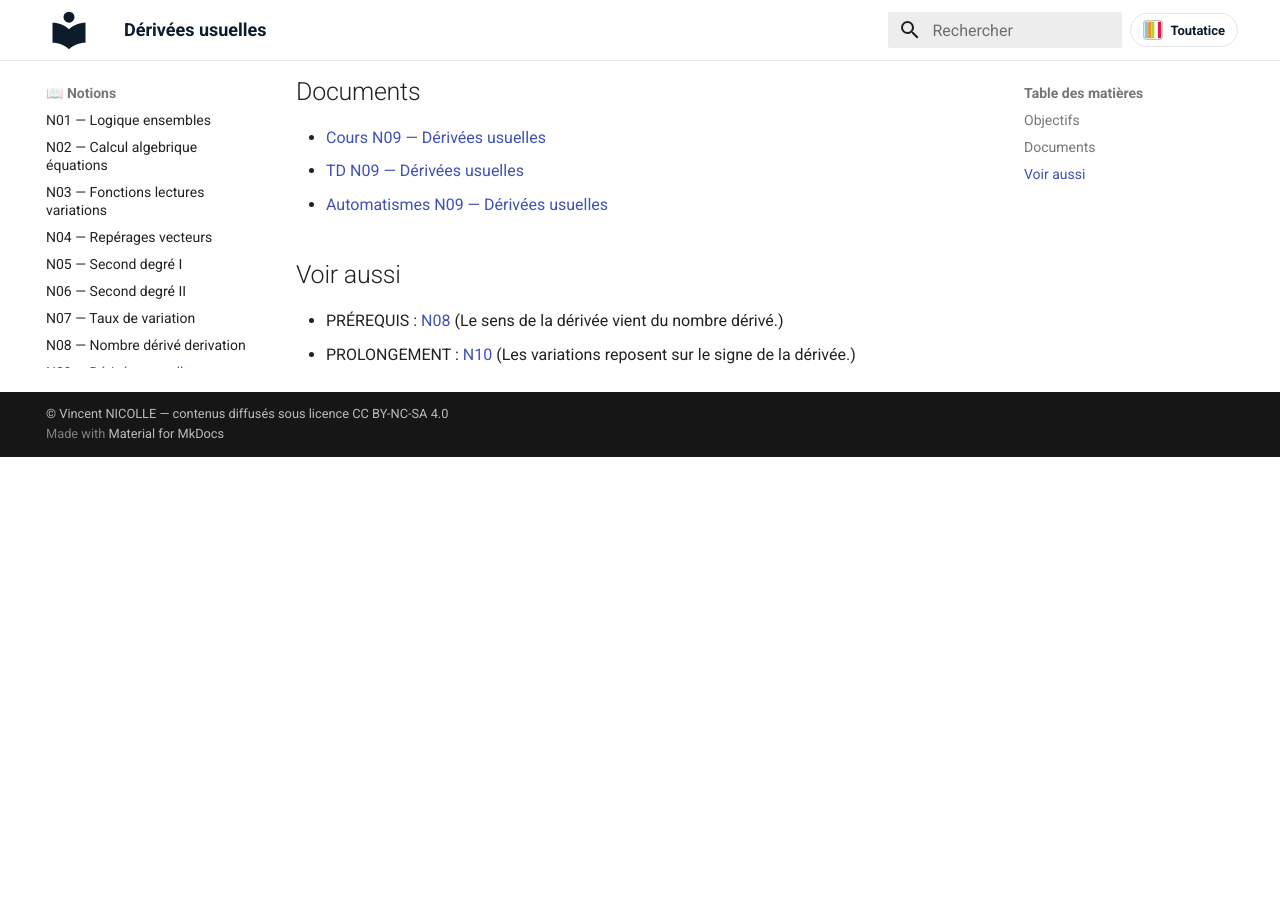
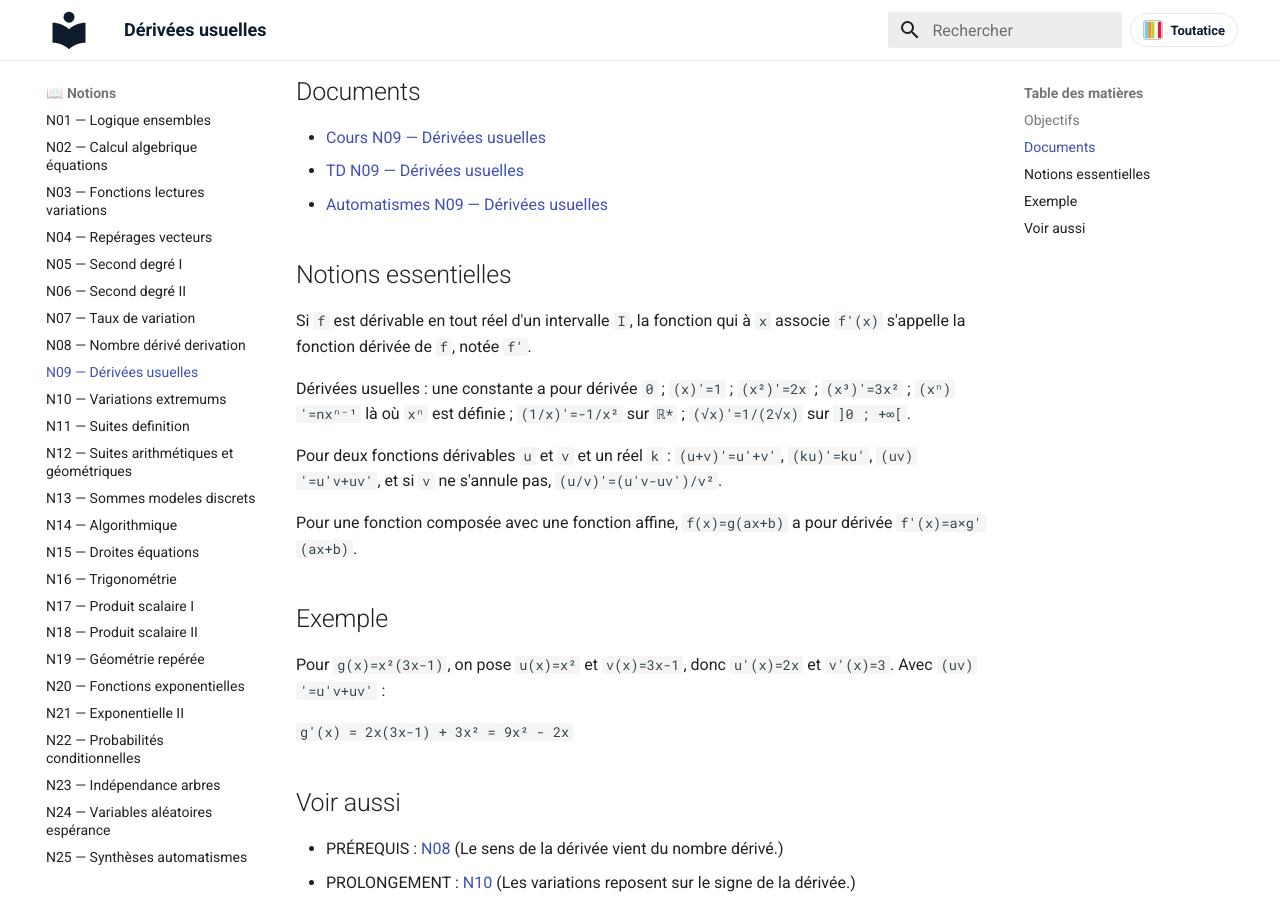
Before and after one commit to vnicolle56610/maths-premiere-specialite, an MkDocs documentation site: the page built from docs/notions/N09-derivees-usuelles.md, in a window 1280 px wide and 900 px high, scrolled down 577 px. Built offline with MkDocs 1.6.1 and Material for MkDocs 9.7.7, drawn with Linux system fonts in a browser that asks for light colours; before the commit the page ends 1034 px from its top, so only the background shows below that.

Commit message:
content: enrichit les notions N08 à N10 de Première spécialité
Co-Authored-By: Claude Sonnet 5 <noreply@anthropic.com>

```diff
--- a/docs/notions/N09-derivees-usuelles.md
+++ b/docs/notions/N09-derivees-usuelles.md
@@ -28,6 +28,22 @@ Les dérivées usuelles fournissent une boîte à outils pour étudier rapidemen
 - [Automatismes N09 — Dérivées usuelles](../automatismes/AUTOMATISMES_N09_DERIVEES_USUELLES.pdf)
 <!-- AUTO-DOCS:END -->
 
+## Notions essentielles
+
+Si `f` est dérivable en tout réel d'un intervalle `I`, la fonction qui à `x` associe `f′(x)` s'appelle la fonction dérivée de `f`, notée `f′`.
+
+Dérivées usuelles : une constante a pour dérivée `0` ; `(x)′=1` ; `(x²)′=2x` ; `(x³)′=3x²` ; `(xⁿ)′=nxⁿ⁻¹` là où `xⁿ` est définie ; `(1/x)′=-1/x²` sur `ℝ*` ; `(√x)′=1/(2√x)` sur `]0 ; +∞[`.
+
+Pour deux fonctions dérivables `u` et `v` et un réel `k` : `(u+v)′=u′+v′`, `(ku)′=ku′`, `(uv)′=u′v+uv′`, et si `v` ne s'annule pas, `(u/v)′=(u′v-uv′)/v²`.
+
+Pour une fonction composée avec une fonction affine, `f(x)=g(ax+b)` a pour dérivée `f′(x)=a×g′(ax+b)`.
+
+## Exemple
+
+Pour `g(x)=x²(3x-1)`, on pose `u(x)=x²` et `v(x)=3x-1`, donc `u′(x)=2x` et `v′(x)=3`. Avec `(uv)′=u′v+uv′` :
+
+`g′(x) = 2x(3x-1) + 3x² = 9x² - 2x`
+
 ## Voir aussi
 
 - PRÉREQUIS : [N08](N08-nombre-derive-derivation.md) (Le sens de la dérivée vient du nombre dérivé.)
```
Also changed, not shown: docs/notions/N08-nombre-derive-derivation.md (+16 -0 lines), docs/notions/N10-variations-extremums.md (+14 -0 lines).
